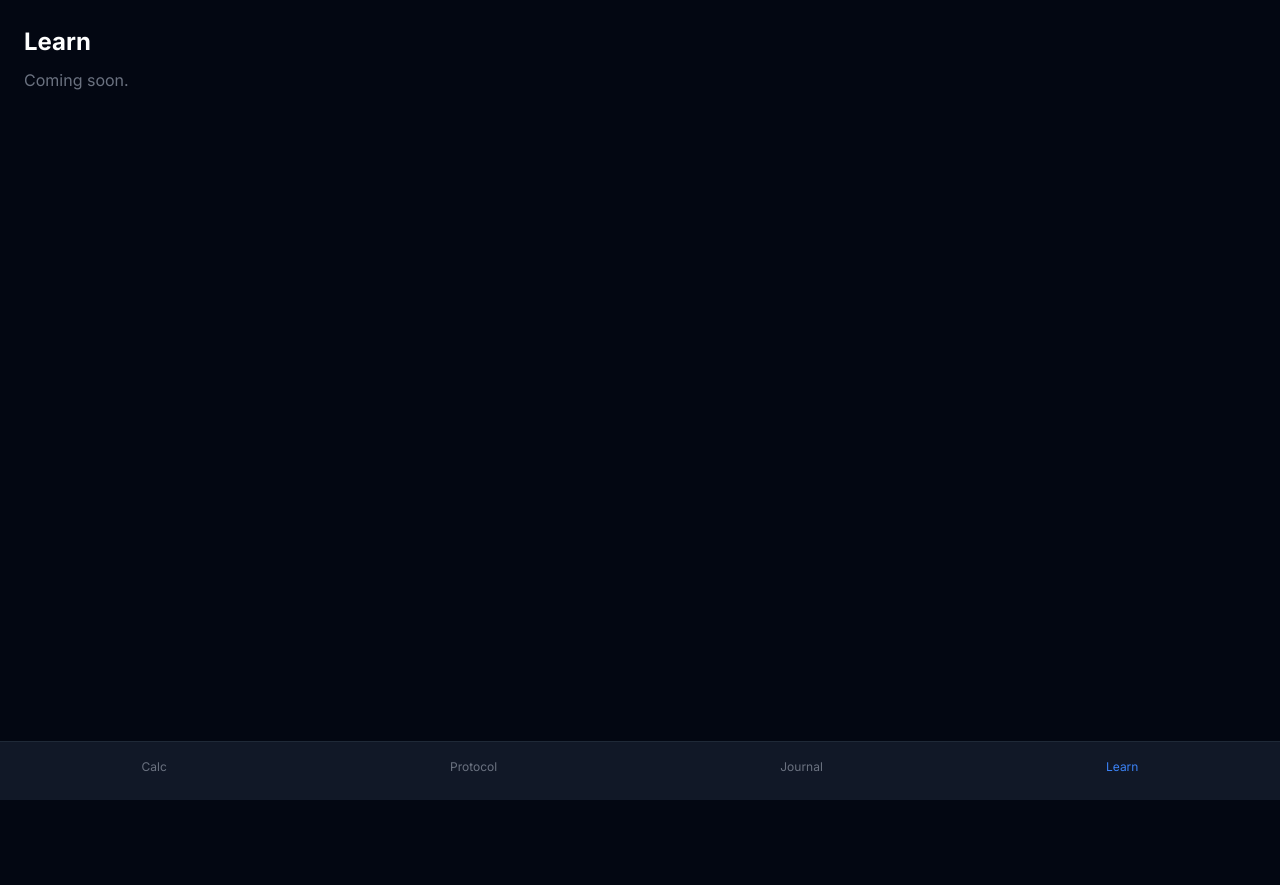
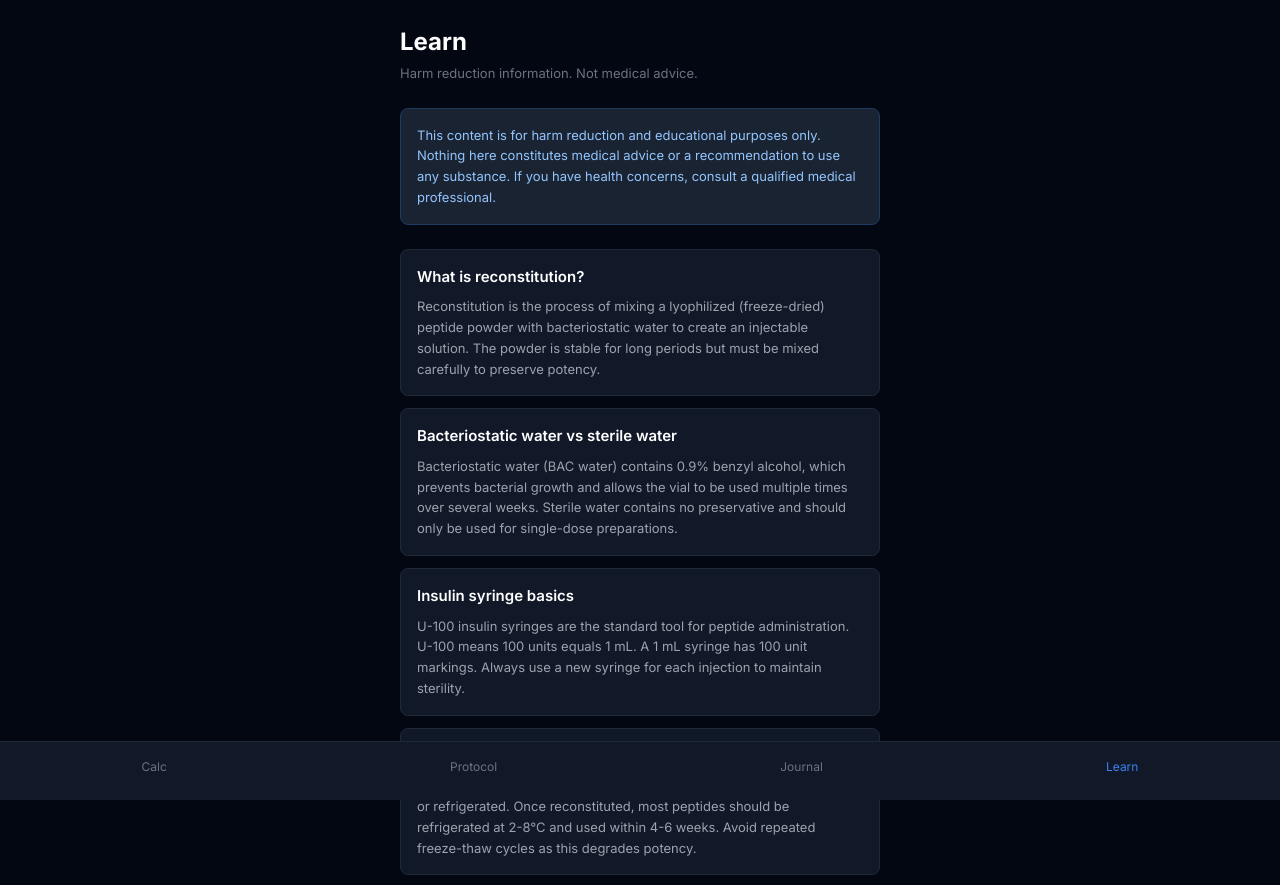
Before and after one commit to raf0x/protocol, a Next.js app: page /learn in a window 1280 px wide. Shown: the top 885 px of the page. Built offline with nearby package versions, Linux system fonts and the light colour scheme.

Commit message:
Add Learn page with harm reduction content

```diff
--- a/app/learn/page.tsx
+++ b/app/learn/page.tsx
@@ -1,8 +1,60 @@
 export default function LearnPage() {
+  const sections = [
+    {
+      title: 'What is reconstitution?',
+      body: 'Reconstitution is the process of mixing a lyophilized (freeze-dried) peptide powder with bacteriostatic water to create an injectable solution. The powder is stable for long periods but must be mixed carefully to preserve potency.',
+    },
+    {
+      title: 'Bacteriostatic water vs sterile water',
+      body: 'Bacteriostatic water (BAC water) contains 0.9% benzyl alcohol, which prevents bacterial growth and allows the vial to be used multiple times over several weeks. Sterile water contains no preservative and should only be used for single-dose preparations.',
+    },
+    {
+      title: 'Insulin syringe basics',
+      body: 'U-100 insulin syringes are the standard tool for peptide administration. U-100 means 100 units equals 1 mL. A 1 mL syringe has 100 unit markings. Always use a new syringe for each injection to maintain sterility.',
+    },
+    {
+      title: 'Storage guidelines',
+      body: 'Unreconstituted peptide powder should be stored in a cool, dark place or refrigerated. Once reconstituted, most peptides should be refrigerated at 2-8°C and used within 4-6 weeks. Avoid repeated freeze-thaw cycles as this degrades potency.',
+    },
+    {
+      title: 'Injection site rotation',
+      body: 'Rotating injection sites reduces tissue damage, lipodystrophy, and discomfort. Common subcutaneous sites include the abdomen, outer thigh, and lower back. Allow at least 2-3 days before reusing the same site.',
+    },
+    {
+      title: 'Recognizing adverse reactions',
+      body: 'Common injection site reactions include mild redness, swelling, and itching — these usually resolve within hours. Seek medical attention for signs of infection (increasing pain, warmth, pus), systemic reactions (fever, chills, difficulty breathing), or unusual symptoms that persist.',
+    },
+    {
+      title: 'Harm reduction principles',
+      body: 'Harm reduction means making safer choices within the context of your own decisions. This includes using sterile equipment, tracking what you take and how you feel, researching before starting anything new, starting with lower doses, and having an honest relationship with a healthcare provider if possible.',
+    },
+    {
+      title: 'About this app',
+      body: 'Protocol is a personal tracking tool built on harm reduction principles. It does not provide medical advice, recommend dosing, or facilitate sourcing. All content is for informational purposes only. Always consult a qualified healthcare provider before starting any new compound.',
+    },
+  ]
+
   return (
     <main style={{minHeight:'100vh',background:'#030712',color:'white',padding:'24px'}}>
-      <h1 style={{fontSize:'24px',fontWeight:'bold',marginBottom:'8px'}}>Learn</h1>
-      <p style={{color:'#6b7280'}}>Coming soon.</p>
+      <div style={{maxWidth:'480px',margin:'0 auto'}}>
+        <h1 style={{fontSize:'24px',fontWeight:'bold',marginBottom:'4px'}}>Learn</h1>
+        <p style={{color:'#6b7280',fontSize:'13px',marginBottom:'24px'}}>
+          Harm reduction information. Not medical advice.
+        </p>
+
+        <div style={{background:'#1a2332',border:'1px solid #1e3a5f',borderRadius:'8px',padding:'16px',marginBottom:'24px'}}>
+          <p style={{fontSize:'13px',color:'#93c5fd',lineHeight:'1.6',margin:0}}>
+            This content is for harm reduction and educational purposes only. Nothing here constitutes medical advice or a recommendation to use any substance. If you have health concerns, consult a qualified medical professional.
+          </p>
+        </div>
+
+        {sections.map((section, index) => (
+          <div key={index} style={{background:'#111827',border:'1px solid #1f2937',borderRadius:'8px',padding:'16px',marginBottom:'12px'}}>
+            <h2 style={{fontSize:'15px',fontWeight:'600',marginBottom:'8px'}}>{section.title}</h2>
+            <p style={{fontSize:'13px',color:'#9ca3af',lineHeight:'1.6',margin:0}}>{section.body}</p>
+          </div>
+        ))}
+      </div>
     </main>
   )
 }
--- /dev/null
+++ b/write-learn.js
@@ -0,0 +1,65 @@
+const fs = require('fs');
+const content = [
+"export default function LearnPage() {",
+"  const sections = [",
+"    {",
+"      title: 'What is reconstitution?',",
+"      body: 'Reconstitution is the process of mixing a lyophilized (freeze-dried) peptide powder with bacteriostatic water to create an injectable solution. The powder is stable for long periods but must be mixed carefully to preserve potency.',",
+"    },",
+"    {",
+"      title: 'Bacteriostatic water vs sterile water',",
+"      body: 'Bacteriostatic water (BAC water) contains 0.9% benzyl alcohol, which prevents bacterial growth and allows the vial to be used multiple times over several weeks. Sterile water contains no preservative and should only be used for single-dose preparations.',",
+"    },",
+"    {",
+"      title: 'Insulin syringe basics',",
+"      body: 'U-100 insulin syringes are the standard tool for peptide administration. U-100 means 100 units equals 1 mL. A 1 mL syringe has 100 unit markings. Always use a new syringe for each injection to maintain sterility.',",
+"    },",
+"    {",
+"      title: 'Storage guidelines',",
+"      body: 'Unreconstituted peptide powder should be stored in a cool, dark place or refrigerated. Once reconstituted, most peptides should be refrigerated at 2-8°C and used within 4-6 weeks. Avoid repeated freeze-thaw cycles as this degrades potency.',",
+"    },",
+"    {",
+"      title: 'Injection site rotation',",
+"      body: 'Rotating injection sites reduces tissue damage, lipodystrophy, and discomfort. Common subcutaneous sites include the abdomen, outer thigh, and lower back. Allow at least 2-3 days before reusing the same site.',",
+"    },",
+"    {",
+"      title: 'Recognizing adverse reactions',",
+"      body: 'Common injection site reactions include mild redness, swelling, and itching — these usually resolve within hours. Seek medical attention for signs of infection (increasing pain, warmth, pus), systemic reactions (fever, chills, difficulty breathing), or unusual symptoms that persist.',",
+"    },",
+"    {",
+"      title: 'Harm reduction principles',",
+"      body: 'Harm reduction means making safer choices within the context of your own decisions. This includes using sterile equipment, tracking what you take and how you feel, researching before starting anything new, starting with lower doses, and having an honest relationship with a healthcare provider if possible.',",
+"    },",
+"    {",
+"      title: 'About this app',",
+"      body: 'Protocol is a personal tracking tool built on harm reduction principles. It does not provide medical advice, recommend dosing, or facilitate sourcing. All content is for informational purposes only. Always consult a qualified healthcare provider before starting any new compound.',",
+"    },",
+"  ]",
+"",
+"  return (",
+"    <main style={{minHeight:'100vh',background:'#030712',color:'white',padding:'24px'}}>",
+"      <div style={{maxWidth:'480px',margin:'0 auto'}}>",
+"        <h1 style={{fontSize:'24px',fontWeight:'bold',marginBottom:'4px'}}>Learn</h1>",
+"        <p style={{color:'#6b7280',fontSize:'13px',marginBottom:'24px'}}>",
+"          Harm reduction information. Not medical advice.",
+"        </p>",
+"",
+"        <div style={{background:'#1a2332',border:'1px solid #1e3a5f',borderRadius:'8px',padding:'16px',marginBottom:'24px'}}>",
+"          <p style={{fontSize:'13px',color:'#93c5fd',lineHeight:'1.6',margin:0}}>",
+"            This content is for harm reduction and educational purposes only. Nothing here constitutes medical advice or a recommendation to use any substance. If you have health concerns, consult a qualified medical professional.",
+"          </p>",
+"        </div>",
+"",
+"        {sections.map((section, index) => (",
+"          <div key={index} style={{background:'#111827',border:'1px solid #1f2937',borderRadius:'8px',padding:'16px',marginBottom:'12px'}}>",
+"            <h2 style={{fontSize:'15px',fontWeight:'600',marginBottom:'8px'}}>{section.title}</h2>",
+"            <p style={{fontSize:'13px',color:'#9ca3af',lineHeight:'1.6',margin:0}}>{section.body}</p>",
+"          </div>",
+"        ))}",
+"      </div>",
+"    </main>",
+"  )",
+"}",
+].join('\n');
+fs.writeFileSync('app/learn/page.tsx', content, 'utf8');
+console.log('Done');
```
